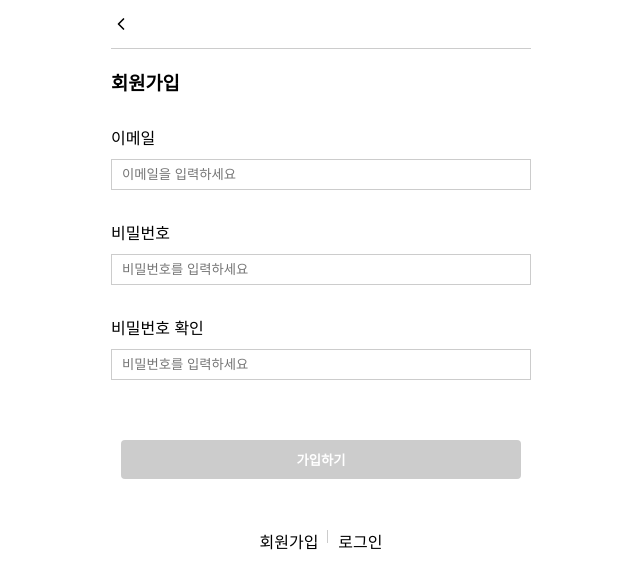
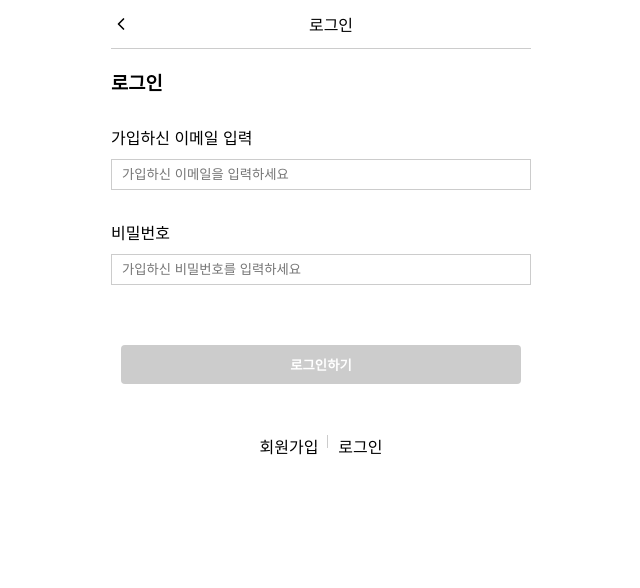
Before and after one commit to kimjiwon506/wanted-pre-onboarding-fe, a React (Create React App) app: page /signin in a window 1280 px wide. Before the commit this address led to /. Shown: the top 588 px of the page, without its empty margins (319-959 px from the left). Built offline with nearby package versions, Linux system fonts and the light colour scheme.

Commit message:
feat: 데이터수정하기

```diff
--- a/src/App.js
+++ b/src/App.js
@@ -3,7 +3,11 @@ import { BrowserRouter } from "react-router-dom";
 import styled from "styled-components";
 import Footer from "./components/Footer";
 import Header from "./components/Header";
-import Routes from "./routes"
+import Routes from "./routes";
+import axios from "axios";
+
+axios.defaults.baseURL = "http://localhost:8080";
+axios.defaults.withCredentials = true;
 
 const initialFormData = {
   email: "",
--- a/src/components/Footer.js
+++ b/src/components/Footer.js
@@ -5,7 +5,7 @@ const Login = () => {
   return (
     <FooterStyle>
       <button onClick={() => {window.location.href = '/'}}>회원가입</button>
-      <button onClick={() => {window.location.href = '/login'}}>로그인</button>
+      <button onClick={() => {window.location.href = '/signin'}}>로그인</button>
     </FooterStyle>
   );
 };
--- a/src/components/Header.js
+++ b/src/components/Header.js
@@ -9,10 +9,10 @@ const Header = () => {
       <span>{(function(){
         if(window.location.pathname === '/'){
           return (`회원가입`)
-        }else if(window.location.pathname === '/login'){
+        }else if(window.location.pathname === '/signin'){
           return (`로그인`)
         }else if(window.location.pathname === '/todos'){
-          return (`투두리스트`)
+          return (`일정관리`)
         }
       })()}</span>
     </HeaderStyle>
--- a/src/components/JoinForm.js
+++ b/src/components/JoinForm.js
@@ -18,11 +18,12 @@ const Form = () => {
     e.preventDefault();
     axios
       .post(
-        "https://5co7shqbsf.execute-api.ap-northeast-2.amazonaws.com/production/auth/signup",
+        "/auth/signup",
         {
           email: formData.email,
           password: formData.pw,
         },
+
         {
           headers: {
             "Content-type": "application/json",
@@ -31,9 +32,10 @@ const Form = () => {
         }
       )
       .then((response) => {
-        localStorage.setItem("loginKey", JSON.stringify(response.data))
-        window.location.href = '/login'
+        localStorage.setItem("loginKey", JSON.stringify(response.data));
+        window.location.href = "/login";
       })
+
       .catch((response) => {
         console.log("Error!");
       });
--- a/src/pages/Login.js
+++ b/src/pages/Login.js
@@ -23,14 +23,26 @@ const Login = () => {
     };
     axios
       .post(
-        "https://5co7shqbsf.execute-api.ap-northeast-2.amazonaws.com/production/auth/signin",
+        "/auth/signin",
         data,
+        // { withCredentials: true },
+        {
+          headers: {
+            "Content-type": "application/json",
+            Accept: "application/json",
+          },
+        }
       )
       .then((response) => {
         const { accessToken } = response.data;
         localStorage.setItem("loginKey", JSON.stringify(response.data));
-        axios.defaults.headers.common['Authorization'] = `Bearer ${accessToken}`;
-        window.location.href = "/todo";
+        // axios.defaults.headers.common['Authorization'] = `Bearer ${accessToken}`;
+        // window.location.href = "/todo";
+
+        // API 요청하는 콜마다 헤더에 accessToken 담아 보내도록 설정
+        // axios.defaults.headers.common[
+        //   "Authorization"
+        // ] = `Bearer ${accessToken}`;
       })
       .catch((response) => {
         console.log("Error!");
--- a/src/routes.js
+++ b/src/routes.js
@@ -11,7 +11,7 @@ const Routes = () => {
       element: <Join />
     },
     {
-      path: "/singup",
+      path: "/signin",
       element: <Login />,
     },
     {
```
